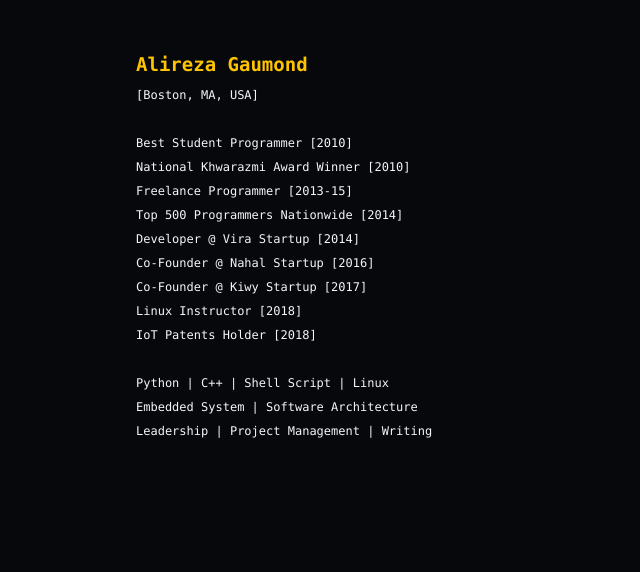
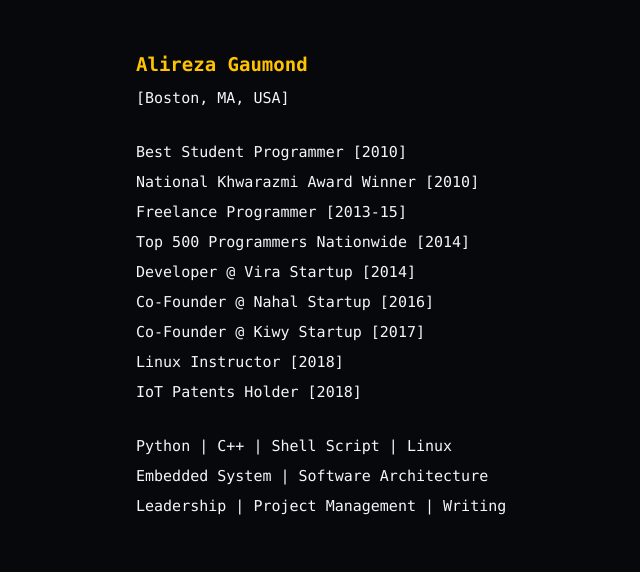
Before and after one commit to argaumond/argaumond.github.io, a plain HTML site: page index.html in a window 1280 px wide. Shown: the whole page, without its empty margins (174-814 px from the left). Drawn offline with Linux system fonts and the light colour scheme; a web font is replaced by a local one.

Commit message:
Add files via upload

```diff
--- a/index.html
+++ b/index.html
@@ -101,39 +101,39 @@
 <p style="margin: 0; font-size: 12px; text-align: left; mso-line-height-alt: 24px;"><span style="font-size:19px;color:#ffc300; font-weight: bold;">Alireza Gaumond</span></p>
 
 <!-- <br> -->
-<p style="margin: 0; font-size: 12px; text-align: left;"><span style="color:#f4f6f7;">[Boston, MA, USA]</span></p>
+<p style="margin: 0; font-size: 15px; text-align: left;"><span style="color:#f4f6f7;">[Boston, MA, USA]</span></p>
 
 <br>
-<p style="margin: 0; font-size: 12px; text-align: left;"><span style="color:#f4f6f7;">Best Student Programmer [2010]</span></p>
+<p style="margin: 0; font-size: 15px; text-align: left;"><span style="color:#f4f6f7;">Best Student Programmer [2010]</span></p>
 
 
-<p style="margin: 0; font-size: 12px; text-align: left;"><span style="color:#f4f6f7;">National Khwarazmi Award Winner [2010]</span></p>
+<p style="margin: 0; font-size: 15px; text-align: left;"><span style="color:#f4f6f7;">National Khwarazmi Award Winner [2010]</span></p>
 
 
-<p style="margin: 0; font-size: 12px; text-align: left;"><span style="color:#f4f6f7;">Freelance Programmer [2013-15]</span></p>
+<p style="margin: 0; font-size: 15px; text-align: left;"><span style="color:#f4f6f7;">Freelance Programmer [2013-15]</span></p>
 
-<p style="margin: 0; font-size: 12px; text-align: left;"><span style="color:#f4f6f7;">Top 500 Programmers Nationwide [2014]</span></p>
+<p style="margin: 0; font-size: 15px; text-align: left;"><span style="color:#f4f6f7;">Top 500 Programmers Nationwide [2014]</span></p>
 
-<p style="margin: 0; font-size: 12px; text-align: left;"><span style="color:#f4f6f7;">Developer @ Vira Startup [2014]</span></p>
+<p style="margin: 0; font-size: 15px; text-align: left;"><span style="color:#f4f6f7;">Developer @ Vira Startup [2014]</span></p>
 
-<p style="margin: 0; font-size: 12px; text-align: left;"><span style="color:#f4f6f7;">Co-Founder @ Nahal Startup [2016]</span></p>
+<p style="margin: 0; font-size: 15px; text-align: left;"><span style="color:#f4f6f7;">Co-Founder @ Nahal Startup [2016]</span></p>
 
-<p style="margin: 0; font-size: 12px; text-align: left;"><span style="color:#f4f6f7;">Co-Founder @ Kiwy Startup [2017]</span></p>
+<p style="margin: 0; font-size: 15px; text-align: left;"><span style="color:#f4f6f7;">Co-Founder @ Kiwy Startup [2017]</span></p>
 
-<p style="margin: 0; font-size: 12px; text-align: left;"><span style="color:#f4f6f7;">Linux Instructor [2018]</span></p>
+<p style="margin: 0; font-size: 15px; text-align: left;"><span style="color:#f4f6f7;">Linux Instructor [2018]</span></p>
 
 
-<p style="margin: 0; font-size: 12px; text-align: left;"><span style="color:#f4f6f7;">IoT Patents Holder [2018]</span></p>
+<p style="margin: 0; font-size: 15px; text-align: left;"><span style="color:#f4f6f7;">IoT Patents Holder [2018]</span></p>
 
 
 
 <br>
 
-<p style="margin: 0; font-size: 12px; text-align: left;"><span style="color:#f4f6f7;">Python | C++ | Shell Script | Linux </span></p>
+<p style="margin: 0; font-size: 15px; text-align: left;"><span style="color:#f4f6f7;">Python | C++ | Shell Script | Linux </span></p>
 
-<p style="margin: 0; font-size: 12px; text-align: left;"><span style="color:#f4f6f7;"></span>Embedded System | Software Architecture</p>
+<p style="margin: 0; font-size: 15px; text-align: left;"><span style="color:#f4f6f7;"></span>Embedded System | Software Architecture</p>
 
-<p style="margin: 0; font-size: 12px; text-align: left;"><span style="color:#f4f6f7;">Leadership | Project Management | Writing</span></p>
+<p style="margin: 0; font-size: 15px; text-align: left;"><span style="color:#f4f6f7;">Leadership | Project Management | Writing</span></p>
 
 <br>
 
```
